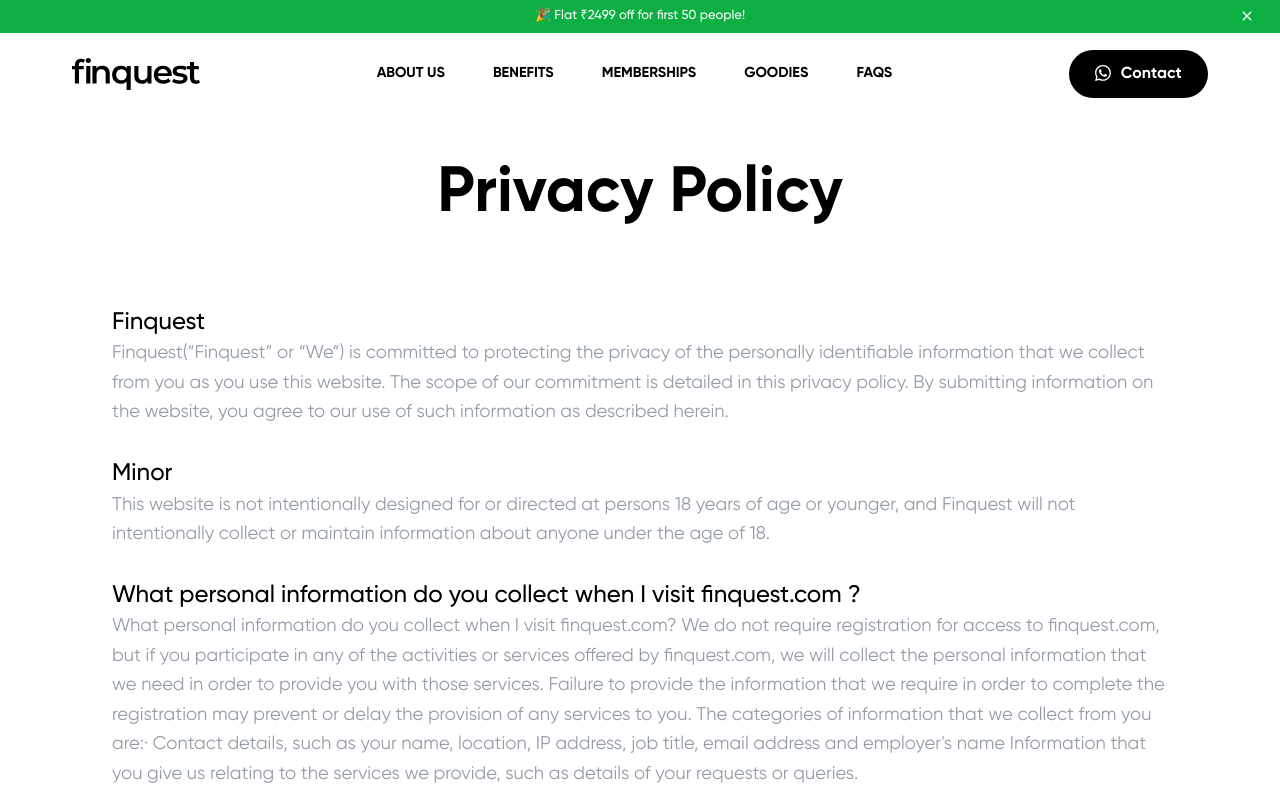
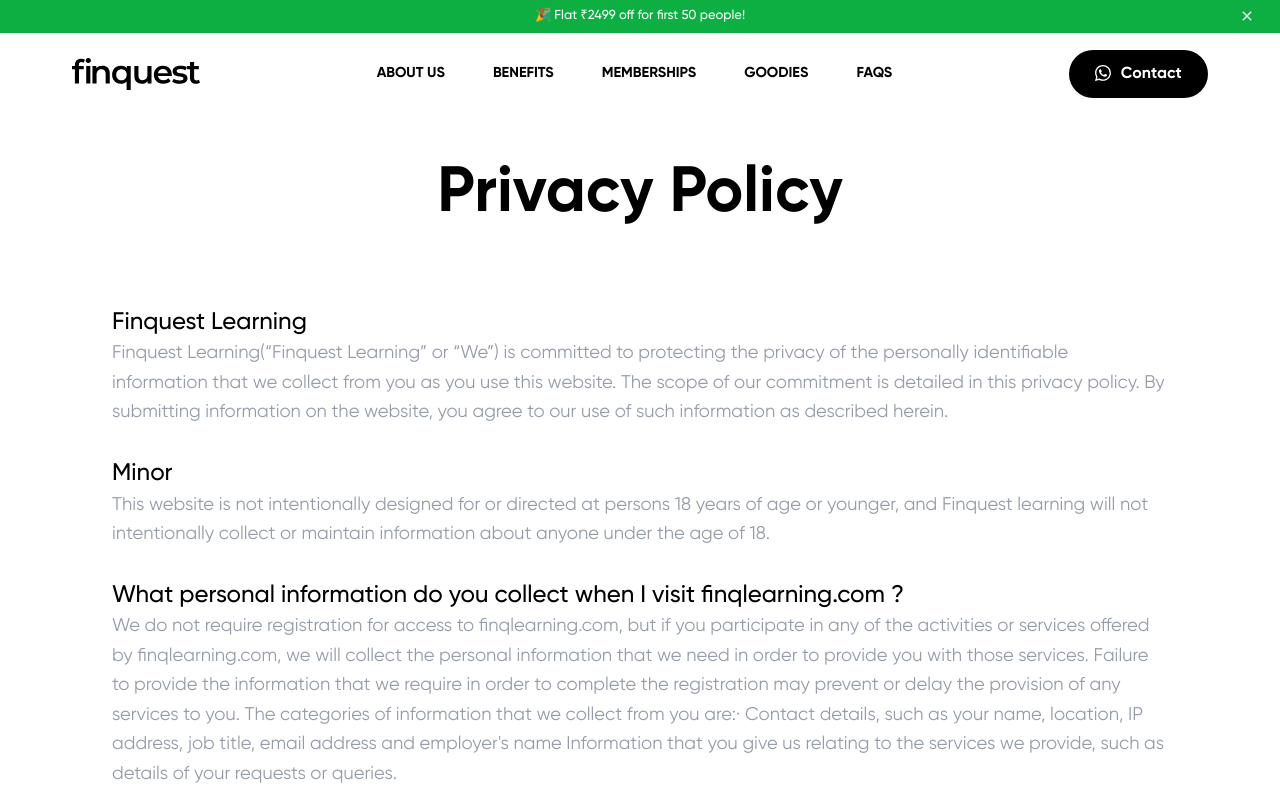
Before and after one commit to n48331/n48331-finquest, a Next.js app: page /privacy-policy in a window 1280 px wide. Shown: the top 800 px of the page. Built offline with nearby package versions, Linux system fonts and the light colour scheme.

Commit message:
privacy-policy

```diff
--- a/pages/privacy-policy.js
+++ b/pages/privacy-policy.js
@@ -15,153 +15,155 @@
 					</div>
 
 					<p>
-						<span>Finquest</span> <br />
-						Finquest(“Finquest” or “We”) is committed to protecting the privacy of the personally
-						identifiable information that we collect from you as you use this website. The scope of our
-						commitment is detailed in this privacy policy. By submitting information on the website, you
-						agree to our use of such information as described herein.
+						<span>Finquest Learning</span> <br />
+						Finquest Learning(“Finquest Learning” or “We”) is committed to protecting the privacy of the
+						personally identifiable information that we collect from you as you use this website. The
+						scope of our commitment is detailed in this privacy policy. By submitting information on the
+						website, you agree to our use of such information as described herein.
 						<br />
 						<br />
 						<span>Minor</span> <br />
-						‍This website is not intentionally designed for or directed at persons 18 years of age or
-						younger, and Finquest will not intentionally collect or maintain information about anyone under
+						‍‍This website is not intentionally designed for or directed at persons 18 years of age or younger,
+						and Finquest learning will not intentionally collect or maintain information about anyone under
 						the age of 18.
 						<br />
 						<br />
-						<span>What personal information do you collect when I visit finquest.com ?</span> <br />
-						What personal information do you collect when I visit finquest.com? ‍We do not require
-						registration for access to finquest.com, but if you participate in any of the activities or
-						services offered by finquest.com, we will collect the personal information that we need in order
-						to provide you with those services. Failure to provide the information that we require in order
-						to complete the registration may prevent or delay the provision of any services to you. The
-						categories of information that we collect from you are:· Contact details, such as your name,
-						location, IP address, job title, email address and employer&apos;s name Information that you
-						give us relating to the services we provide, such as details of your requests or queries.
+						<span>What personal information do you collect when I visit finqlearning.com ?</span> <br />
+						We do not require registration for access to finqlearning.com, but if you participate in any
+						of the activities or services offered by finqlearning.com, we will collect the personal
+						information that we need in order to provide you with those services. Failure to provide the
+						information that we require in order to complete the registration may prevent or delay the
+						provision of any services to you. The categories of information that we collect from you are:·
+						Contact details, such as your name, location, IP address, job title, email address and
+						employer's name Information that you give us relating to the services we provide, such as
+						details of your requests or queries.
 						<br />
 						<br />
 						<span>Technical information</span> <br />
-						‍When you visit this web site, we may collect technical information such as your IP (Internet
-						Protocol) address, details of the pages you visit on finquest.com, other pages you visit on the
-						world wide web and which browser you used to view finquest.com. This web site collects standard
-						internet log and technical data to measure and improve the effectiveness of the site, to help
-						diagnose problems with our server, to administer this web site, to see where web site traffic is
-						coming from and to identify our users. We may also collect other information via finquest.com,
-						such as web site usage activity and preferences, also known as demographic or profile data. In
-						this connection we use &apos;cookies to collect this information.
+						‍‍When you visit this web site, we may collect technical information such as your IP (Internet
+						Protocol) address, details of the pages you visit on finqlearningcom, other pages you visit
+						on the world wide web and which browser you used to view finqlearning.com. This web site collects
+						standard internet log and technical data to measure and improve the effectiveness of the site,
+						to help diagnose problems with our server, to administer this web site, to see where web site
+						traffic is coming from and to identify our users. We may also collect other information via
+						theproductfolks.com, such as web site usage activity and preferences, also known as demographic
+						or profile data. In this connection we use ‘cookies to collect this information.
+
 						<br />
 						<br />
-						<span>When do you collect personal information through finquest.com ?</span> <br />
-						‍We collect personal information from you in the following circumstances: When you subscribe to
-						any of our Insights / newsletters When you subscribe to any of our blogs When you register to
-						attend an event When you enter a discussion forum When you contact us to request further
+						<span>When do you collect personal information through finqlearning.com?</span> <br />
+						‍‍We collect personal information from you in the following circumstances: When you subscribe
+						to any of our Insights / newsletters When you subscribe to any of our blogs When you register
+						to attend an event When you enter a discussion forum When you contact us to request further
 						information. We collect the minimum amount of information to enable us to deal with your request
 						or to provide a service to you. We will indicate where the provision of information is voluntary
 						or compulsory. We would normally only request additional information to enable us to provide the
 						most appropriate response to your request.
 						<br />
 						<br />
-						<span>How do you use my personal information?</span> <br />
-						‍We use your personal information to: Identify you and create a profile for you when you
-						register with us to use our services or to request information from us Verify your identity when
-						you contact us Communicate with you with respect to the services and information that we provide
+						<span>How do you use my personal information ?</span> <br />
+						‍We use your personal information to: Identify you and create a profile for you when you register
+						with us to use our services or to request information from us Verify your identity when you
+						contact us Communicate with you with respect to the services and information that we provide
 						Deal with your enquiries and requests Comply with the legal obligations to which we are subject
 						and cooperate with regulators and law enforcement bodies Contact you with marketing information
 						in relation to services offered by us (unless you have opted out of receiving marketing
 						communications, or we are otherwise prevented by law from doing so) Personalise the marketing
-						messages that we send to you to make them more relevant and interesting by analysing details of
-						the services and information that you are receiving Exercise our legal rights where it is
+						messages that we send to you to make them more relevant and interesting by analysing details
+						of the services and information that you are receiving Exercise our legal rights where it is
 						necessary to do so, for example to detect violations of law We must have a legal basis to
 						process your personal information. In most cases the legal basis will be one of the following:
-						To provide services to you. To meet our legitimate interests, for example to understand how you
-						use our services and our web site and to help us to derive knowledge that helps us to develop
-						new services. When we process your personal information to meet our legitimate interests, we put
-						in place robust safeguards to ensure that your privacy is protected and to ensure that our
-						legitimate interests are not overridden by your interests or fundamental rights and freedoms. We
-						may obtain your consent to collect and use certain types of personal information where we are
-						required to do so by law (for example, in relation to our direct marketing activities or our use
-						of cookies and tracking technologies).
+						To provide services to you. To meet our legitimate interests, for example to understand how
+						you use our services and our web site and to help us to derive knowledge that helps us to
+						develop new services. When we process your personal information to meet our legitimate
+						interests, we put in place robust safeguards to ensure that your privacy is protected and
+						to ensure that our legitimate interests are not overridden by your interests or fundamental
+						rights and freedoms. We may obtain your consent to collect and use certain types of
+						personal information where we are required to do so by law (for example, in relation to our direct marketing activities or our use of cookies and tracking technologies).
 						<br />
 						<br />
 						<span> Your rights</span> <br />
-						‍You have certain rights regarding your personal information, subject to local law. These
-						include the right to: request access to the personal information that we may process on
-						finquest.com; update or correct your details; restrict our use of your personal information;
-						object to our use of your personal information; receive your personal information in a usable
-						electronic format and transmit it to a third party; request that your personal details are
-						deleted from our systems. You may exercise these rights by contacting us. We will treat all such
-						requests in accordance with applicable local law. If you would like to opt out of receiving
-						promotional or marketing communications from us in the future, you may let us know by completing
-						the contact us on our site, stating the e-mail address you wish to be removed from our mailing
-						list. However, your option not to receive promotional and marketing e-mail shall not preclude us
-						from corresponding with you, by e-mail or otherwise, regarding your existing relationship with
-						us.
+						‍You have certain rights regarding your personal information, subject to local law. These include
+						the right to: request access to the personal information that we may process on finqlearning.com;
+						update or correct your details; restrict our use of your personal information; object to our use
+						of your personal information; receive your personal information in a usable electronic format
+						and transmit it to a third party; request that your personal details are deleted from our
+						ystems. You may exercise these rights by contacting us. We will treat all such requests in
+						accordance with applicable local law. If you would like to opt out of receiving promotional
+						or marketing communications from us in the future, you may let us know by completing the
+						contact us on our site, stating the e-mail address you wish to be removed from our mailing
+						list. However, your option not to receive promotional and marketing e-mail shall not preclude us from corresponding with you, by e-mail or otherwise, regarding your existing relationship with us.
 						<br />
 						<br />
 						<span> Will you provide my information to a third party?</span> <br />
-						Will you provide my information to a third party? ‍We may contract with other companies or
-						individuals to deal with your enquiry or to otherwise operate this web site or our business
-						activities (e.g.to run marketing campaigns, host our databases, support email and messaging
-						services and analyse information). We may give such companies access to your personal
-						information in connection with those purposes on our behalf. From time to time, we may disclose
-						personal information in response to a court order, government investigation, or as otherwise
-						required or permitted by law. We do not provide information to third parties for their own
-						marketing purposes, and we do not undertake mailings for third parties. We may, as a result of a
-						sale, merger, consolidation, change in control, transfer of assets, reorganisation or
-						liquidation of our company (a &apos;Reorganisation event&apos;)transfer, sell or assign your
-						personal information to third parties involved in the reorganisation event. We may share your
-						information with other entities that are local to you so that they can contact you with relevant
-						materials in relation to a specific topic or service offered.
+						We may contract with other companies or individuals to deal with your enquiry or to otherwise
+						operate this web site or our business activities (e.g.to run marketing campaigns, host our
+						databases, support email and messaging services and analyse information). We may give such
+						companies access to your personal information in connection with those purposes on our behalf.
+						From time to time, we may disclose personal information in response to a court order,
+						government investigation, or as otherwise required or permitted by law. We do not provide
+						information to third parties for their own marketing purposes, and we do not undertake
+						mailings for third parties. We may, as a result of a sale, merger, consolidation, change in
+						control, transfer of assets, reorganisation or liquidation of our company (a ‘Reorganisation
+						event’)transfer, sell or assign your personal information to third parties involved in the
+						reorganisation event. We may share your information with other entities that are local to you
+						so that they can contact you with relevant materials in relation to a specific topic or
+						service offered.
+
 						<br />
 						<br />
 						<span>How long do you keep my information?</span> <br />
-						How long do you keep my information? ‍We will keep your personal information for as long as we
-						have a relationship with you. Once our relationship with you has come to an end, we will retain
-						your personal information for a period of time that enables us to: maintain our business records
-						for analysis and/or audit purposes; comply with record retention requirements under the law;
-						defend or bring any legal claims; deal with any complaints We will delete your personal
-						information when it is no longer required for these purposes. If there is any information that
-						weare unable, for technical reasons, to delete entirely from our systems, we willput in place
-						appropriate mea.
+						We will keep your personal information for as long as we have a relationship with you.
+						Once our relationship with you has come to an end, we will retain your personal information for
+						a period of time that enables us to: maintain our business records for analysis and/or audit
+						purposes; comply with record retention requirements under the law; defend or bring any legal
+						claims; deal with any complaints We will delete your personal information when it is no
+						longer required for these purposes. If there is any information that weare unable, for
+						technical reasons, to delete entirely from our systems, we willput in place appropriate mea.
+
 						<br />
 						<br />
 						<span>Is my information secure?</span> <br />
-						Is my information secure? ‍We have implemented generally accepted standards of technology and
-						operational security to protect personal information from loss, misuse, alteration or
-						destruction. We require all employees and principals to keep personal information confidential
-						and only authorised personnel have access to this information.
+						‍We have implemented generally accepted standards of technology and operational security to
+						protect personal information from loss, misuse, alteration or destruction. We require all
+						employees and principals to keep personal information confidential and only authorised
+						personnel have access to this information.
+
 						<br />
 						<br />
 						<span> International transfers</span> <br />
-						International transfers ‍In order to provide services to you via finquest.com, we may need to
-						transfer your personal information outside India to countries that may not provide a level of
-						protection of personal information that may be regarded as equivalent to that afforded under the
-						Indian data protection legislation. Whenever your personal information is transferred
-						internationally, we will take appropriate steps to ensure its security and confidentiality in
-						accordance with applicable data protection law.
+						‍In order to provide services to you via theproductfolks.com, we may need to transfer your
+						personal information outside India to countries that may not provide a level of protection
+						of personal information that may be regarded as equivalent to that afforded under the Indian
+						data protection legislation. Whenever your personal information is transferred internationally,
+						we will take appropriate steps to ensure its security and confidentiality in accordance with
+						applicable data protection law.
 						<br />
 						<br />
 						<span> Updating this Privacy Statement</span> <br />
-						‍We may modify or update this Privacy Statement from time to time. You will be able to see when
+						We may modify or update this Privacy Statement from time to time. You will be able to see when
 						we last updated the Privacy Statement because we will include a revision date. Changes and
 						additions to this Privacy Statement are effective from the date on which they are posted.
 						<br />
 						<br />
 						<span>Security</span> <br />
-						‍Finquest has implemented generally accepted standards of technology and operation security in
-						order to protectpersonally identifiable information from loss, misuse, alteration or
+						Finquest has implemented generally accepted standards of technology and operation security
+						in order to protectpersonally identifiable information from loss, misuse, alteration or
 						destruction. Notwithstanding these precautions, we cannot guarantee thatunauthorized persons
 						will not obtain access to your personally identifiable information.
+
 						<br />
 						<br />
 						<span>Contact</span> <br />
 						‍If you have any questions about this Privacy Statement you can contact us via email at
-						hellofinquest@gmail.com or using the contact us link.
+						hellofinquest@gamil.com or using the contact us link.
 						<br />
 						<br />
 						<span>Will This Privacy Policy Change?</span> <br />
-						‍If there are changes or additions to this Privacy Policy, we will notify you by posting those
-						changes here. Changes and additions to this Privacy Policy are effective when they are posted.
-						Please check this web page periodically to see any changes we have made to our Privacy Policy.
+						‍If there are changes or additions to this Privacy Policy, we will notify you by posting
+						those changes here. Changes and additions to this Privacy Policy are effective when they
+						are posted. Please check this web page periodically to see any changes we have made to our
+						Privacy Policy.
 					</p>
 					<br />
 					<br />
```
